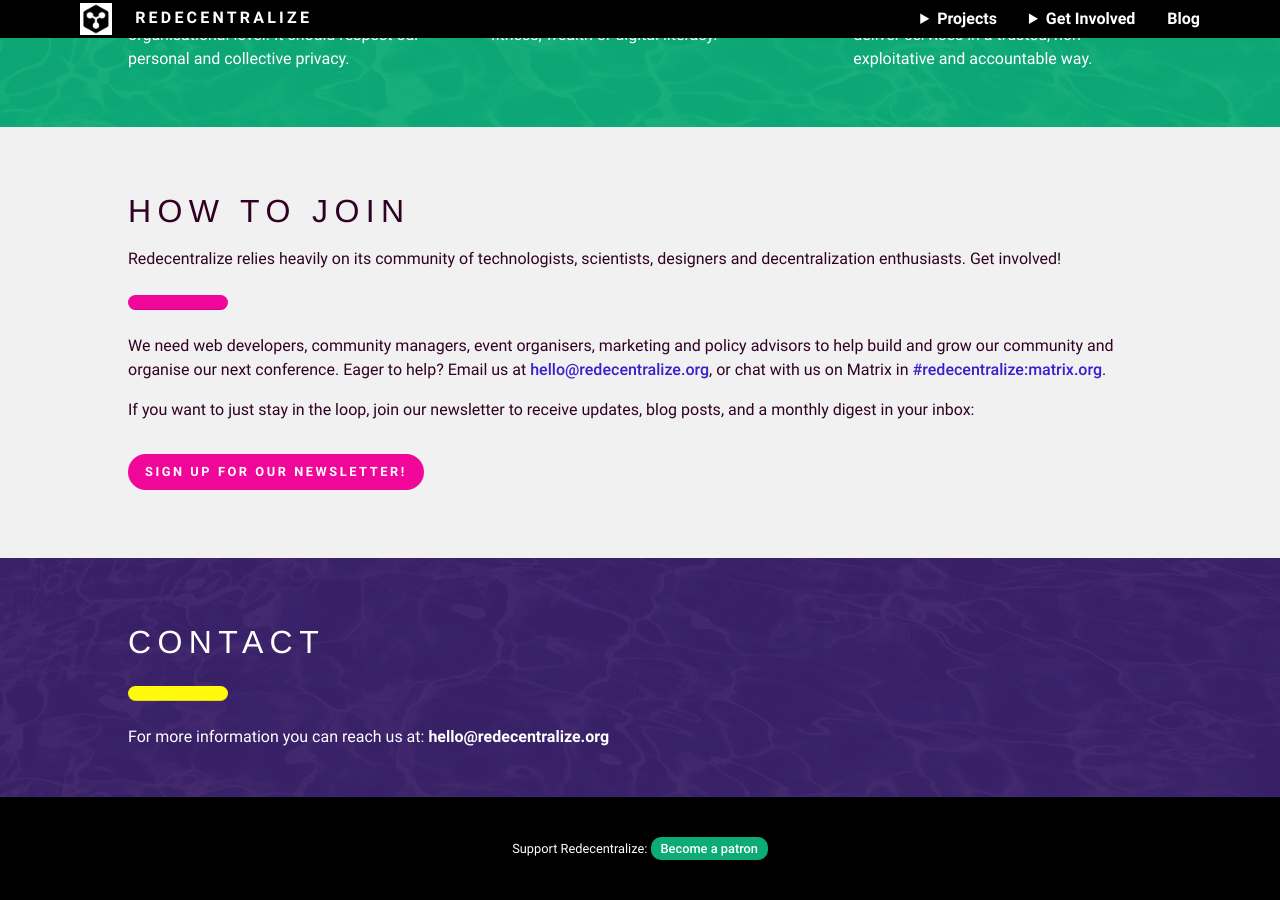
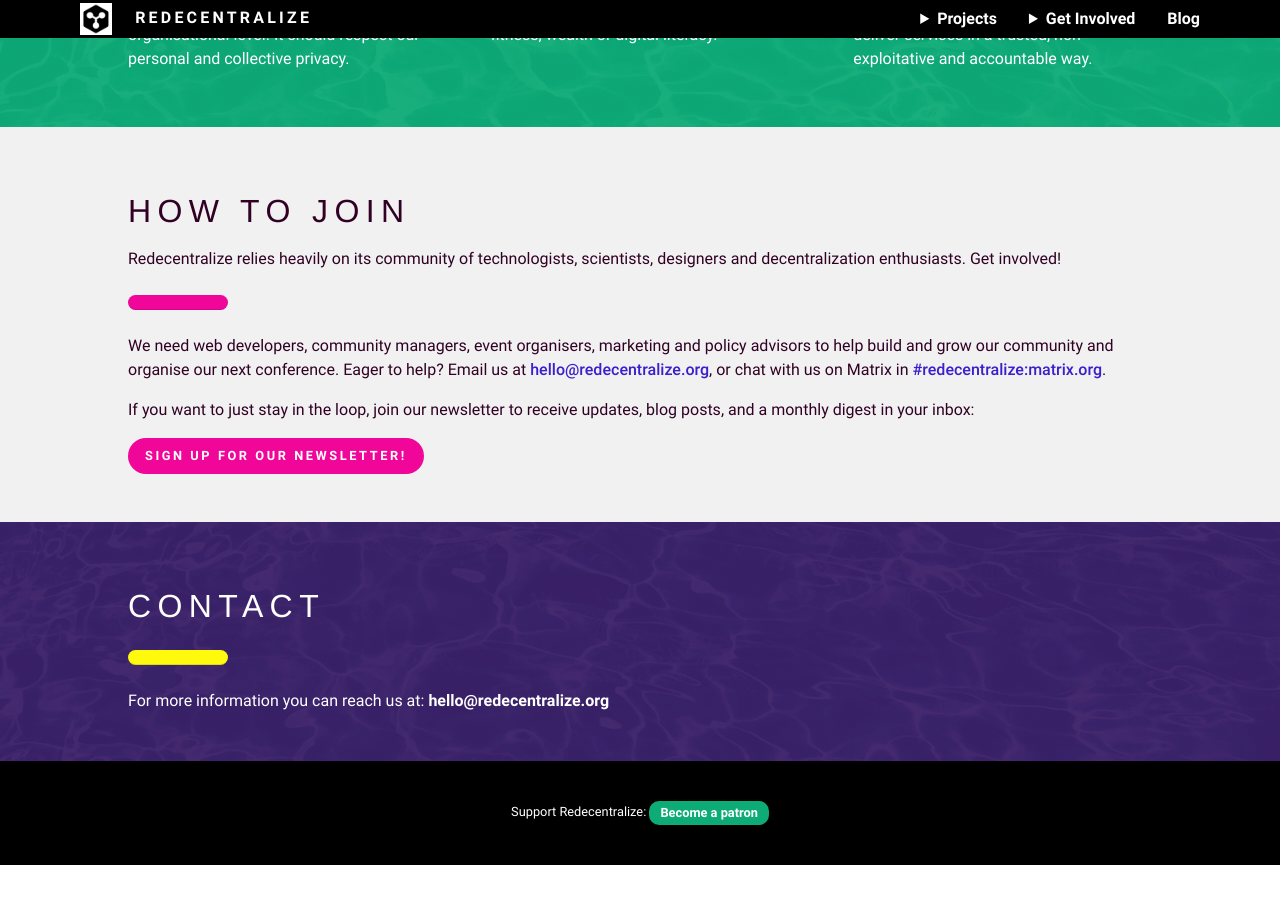
Before and after one commit to redecentralize/redecentralize-website, a Jekyll site: the page built from index.html, in a window 1280 px wide and 900 px high, scrolled down 1692 px. Built offline with Jekyll 4.4.1, drawn with Linux system fonts in a browser that asks for light colours; after the commit the page ends 2557 px from its top, so only the background shows below that.

Commit message:
More consistent buttons

```diff
--- a/_layouts/default.html
+++ b/_layouts/default.html
@@ -71,7 +71,7 @@
 
   <footer>
     Support Redecentralize:
-    <a class="btn-support" href="https://www.patreon.com/bePatron?u=12764983">Become a patron</a>
+    <a class="btn btn-support" href="https://www.patreon.com/bePatron?u=12764983">Become a patron</a>
   </footer>
 
   <script type="text/javascript">
--- a/_layouts/redigest.html
+++ b/_layouts/redigest.html
@@ -7,5 +7,6 @@
 
   {{ content }}
 
-  <a class="btn btn-news" target="_blank" href="http://eepurl.com/DgRA1">Subscribe to receive future digests by email</a>
+  To receive future digests, follow our <a href="/blog/">blog</a> or subscribe to our newsletter:
+  <a class="btn btn-news" target="_blank" href="http://eepurl.com/DgRA1">Subscribe to our newsletter</a>
 </main>
--- a/assets/css/main.css
+++ b/assets/css/main.css
@@ -71,15 +71,6 @@
   max-width: 44rem;
 }
 
-.btn {
-  display: inline-block;
-  background-color: rgb(135, 23, 121);
-  color: white;
-  margin-bottom: 20px;
-  font-size: 0.8rem;
-  border-radius: 3px;
-}
-
 .btn-support {
   display: inline-block;
   background-color: #0dab76;
@@ -93,6 +84,10 @@
   background-color: #f00699;
   color: white;
   border-radius: 20px;
+}
+
+.btn.caps {
+  font-size: 0.8rem;
 }
 
 header {
--- a/index.html
+++ b/index.html
@@ -77,9 +77,9 @@
     <p>
       If you want to just stay in the loop, join our newsletter to receive updates, blog posts, and a monthly digest in your inbox:
     </p>
-    <div class="py2">
+    <p>
       <a class="btn btn-news caps" target="_blank" href="http://eepurl.com/DgRA1">Sign up for our newsletter!</a>
-    </div>
+    </p>
   </section>
 </div>
 
--- a/redigest/index.html
+++ b/redigest/index.html
@@ -13,7 +13,8 @@
     The digest’s format and content are not set in stone. Feedback and suggestions for next editions are welcome at <a href="mailto:hello@redecentralize.org">hello@redecentralize.org</a>.
   </p>
   <p>
-    <a class="btn btn-news" target="_blank" href="http://eepurl.com/DgRA1">Subscribe to our newsletter to receive future digests by email</a>
+    To receive future digests, follow our <a href="/blog/">blog</a> or subscribe to our newsletter:
+    <a class="btn btn-news" target="_blank" href="http://eepurl.com/DgRA1">Subscribe to our newsletter</a>
   </p>
   <h2>Previous (re)digests</h2>
 
```
